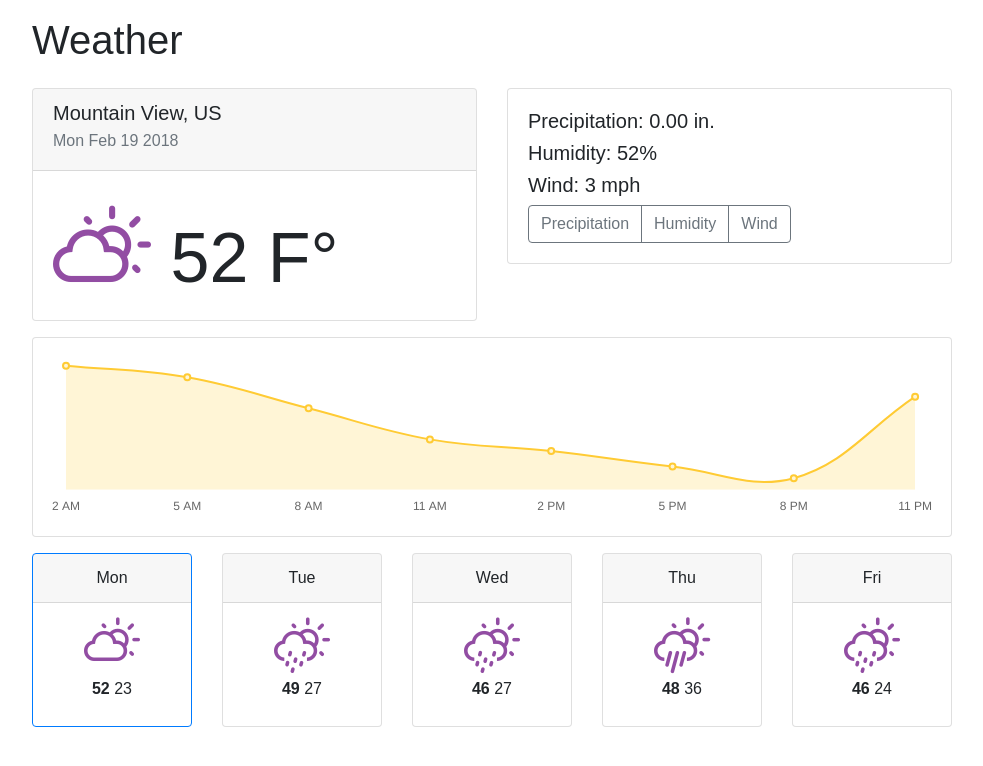
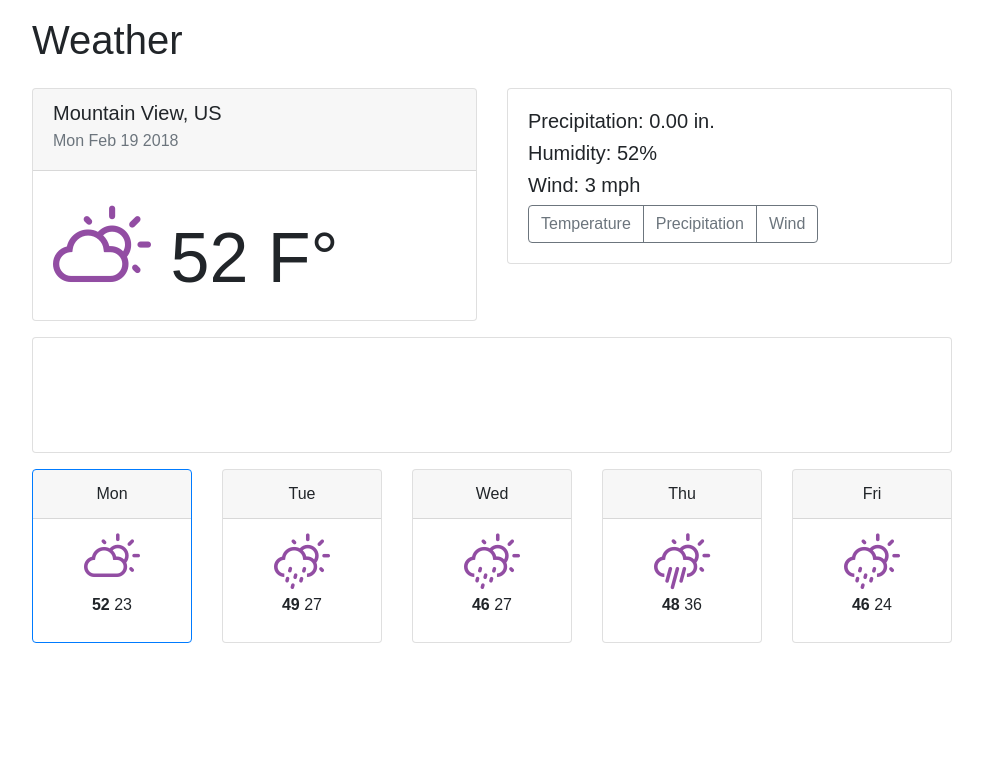
Before and after one commit to jyi468/weather, a React (Create React App) app: page / in a window 1280 px wide. Shown: the top 766 px of the page, without its empty margins (148-1131 px from the left). Built offline with nearby package versions, Linux system fonts and the light colour scheme.

Commit message:
Add changing chart type.

```diff
--- a/src/actions/actions.tsx
+++ b/src/actions/actions.tsx
@@ -10,7 +10,7 @@ export interface ReceiveWeather {
     json: any;
 }
 
-export type WeatherAction = FetchWeather | ReceiveWeather | ChangeDay | ChangeHour; // Add other weather actions here
+export type WeatherAction = FetchWeather | ReceiveWeather | ChangeDay | ChangeHour | ChangeChart; // Add other weather actions here
 
 export interface FetchWeather {
     type: constants.FETCH_WEATHER;
--- a/src/components/weatherChart/WeatherChart.tsx
+++ b/src/components/weatherChart/WeatherChart.tsx
@@ -1,11 +1,12 @@
 import * as React from "react";
-import { Chart } from 'chart.js';
-import {TempScale, WeatherState} from "../../types/types";
+import {Chart} from 'chart.js';
+import {ChartType, TempScale, WeatherState} from "../../types/types";
 
 export interface ChartProps {
     points: any[]
     scale: TempScale;
     dayIndex: number;
+    chartType: ChartType;
     changeHour: (hourIndex: number) => {};
 }
 
@@ -21,18 +22,19 @@ export class WeatherChart extends React.Component<ChartProps, WeatherState> {
     // Do not update component if same day
     shouldComponentUpdate(nextProps: ChartProps) {
         if (nextProps) {
-            return nextProps.dayIndex !== this.props.dayIndex;
+            return (nextProps.dayIndex !== this.props.dayIndex) ||
+                (nextProps.chartType !== this.props.chartType);
         }
 
         return true;
     }
 
     render() {
-        let { points, scale, changeHour } = this.props;
+        let {points, scale, changeHour, chartType} = this.props;
         let ctx = document.getElementById("myChart") as HTMLCanvasElement;
 
         // Fix: do not re render when point is clicked
-        if (ctx) {
+        if (ctx && chartType === ChartType.Temperature) {
             //let progress = document.getElementById('animationProgress');
             const myChart: Chart = new Chart(ctx, {
                 type: 'line',
@@ -49,7 +51,7 @@ export class WeatherChart extends React.Component<ChartProps, WeatherState> {
                 options: {
                     plugins: {
                         datalabels: {
-                            backgroundColor: function(context: any) {
+                            backgroundColor: function (context: any) {
                                 return context.dataset.backgroundColor;
                             },
                             borderRadius: 4,
@@ -101,7 +103,8 @@ export class WeatherChart extends React.Component<ChartProps, WeatherState> {
         return (
             <div className="card p-3">
                 <div className="card-img-top">
-                    <canvas id="myChart" width="400" height="75"></canvas>
+                    {chartType === ChartType.Temperature &&
+                    <canvas id="myChart" width="400" height="75"></canvas>}
                 </div>
             </div>
 
--- a/src/components/weatherSelector/WeatherSelector.tsx
+++ b/src/components/weatherSelector/WeatherSelector.tsx
@@ -1,14 +1,15 @@
 import * as React from 'react';
-import {Wind} from '../../types/types';
+import {Wind, ChartType} from '../../types/types';
 
 export interface WeatherSelectorProps {
     precipitation: number;
     humidity: number;
     wind: Wind;
+    selectChartType: (chartType: ChartType) => {};
 }
 
 export const WeatherSelector: React.SFC<WeatherSelectorProps> = (props) => {
-    const { precipitation, humidity, wind } = props;
+    const { precipitation, humidity, wind, selectChartType } = props;
 
     return (
         <div className="card">
@@ -23,9 +24,22 @@ export const WeatherSelector: React.SFC<WeatherSelectorProps> = (props) => {
                     Wind: {Math.round(wind.speed)} mph
                 </h5>
                 <div className="btn-group" role="group">
-                    <button type="button" className="btn btn-outline-secondary">Precipitation</button>
-                    <button type="button" className="btn btn-outline-secondary">Humidity</button>
-                    <button type="button" className="btn btn-outline-secondary">Wind</button>
+                    <button
+                        id="temperature"
+                        type="button"
+                        className="btn btn-outline-secondary"
+                        onClick={() => selectChartType(ChartType.Temperature)}>Temperature</button>
+                    <button
+                        id="precipitation"
+                        type="button"
+                        className="btn btn-outline-secondary"
+                        onClick={() => selectChartType(ChartType.Precipitation)}>Precipitation</button>
+                    <button
+                        id="wind"
+                        type="button"
+                        className="btn btn-outline-secondary"
+                        onClick={() => selectChartType(ChartType.Wind)}>Wind</button>
+                    {/*<button type="button" className="btn btn-outline-secondary">Humidity</button>*/}
                 </div>
             </div>
         </div>
--- a/src/containers/WeatherChartContainer.tsx
+++ b/src/containers/WeatherChartContainer.tsx
@@ -9,11 +9,12 @@ export interface ChartContainer {
     points: any[];
 }
 
-export function mapStateToProps({ scale, dayIndex }: WeatherState, { points }: ChartContainer) {
+export function mapStateToProps({ scale, dayIndex, chartType }: WeatherState, { points }: ChartContainer) {
     return {
         points,
         scale,
-        dayIndex
+        dayIndex,
+        chartType
     };
 }
 
--- a/src/containers/WeatherSelectorContainer.tsx
+++ b/src/containers/WeatherSelectorContainer.tsx
@@ -21,10 +21,10 @@ export function mapStateToProps({ chartType }: WeatherState, { precipitation, hu
     };
 }
 
-export function mapDispatchToProps(dispatch: ThunkDispatch<WeatherState, void, Action>, { chartType }: SelectorContainer) {
+export function mapDispatchToProps(dispatch: ThunkDispatch<WeatherState, void, Action>) {
     return {
         // Change chart type
-        selectChartType: () => dispatch(actions.changeChart(chartType))
+        selectChartType: (chartType: ChartType) => dispatch(actions.changeChart(chartType))
     }
 }
 
--- a/src/reducers/reducers.tsx
+++ b/src/reducers/reducers.tsx
@@ -1,6 +1,6 @@
 import { WeatherAction } from "../actions/actions";
 import {WeatherState, TempScale, Weather, ChartType} from '../types/types';
-import {RECEIVE_WEATHER, CHANGE_DAY, CHANGE_HOUR} from "../constants/constants";
+import {RECEIVE_WEATHER, CHANGE_DAY, CHANGE_HOUR, CHANGE_CHART} from "../constants/constants";
 
 export function weather(state: WeatherState, action: WeatherAction): WeatherState {
     switch (action.type) {
@@ -15,7 +15,7 @@ export function weather(state: WeatherState, action: WeatherAction): WeatherStat
                 hourIndex: 0,
                 city: json.city.name,
                 country: json.city.country,
-                chartType: ChartType.Precipitation,
+                chartType: ChartType.Temperature,
                 scale: TempScale.F,
                 days: json.list.reduce((accumulator: any, hour: any, currentIndex: number) => {
                     let weather = getWeather(hour.weather[0].description);
@@ -64,6 +64,8 @@ export function weather(state: WeatherState, action: WeatherAction): WeatherStat
             return {...state, dayIndex: action.dayIndex};
         case CHANGE_HOUR:
             return {...state, hourIndex: action.hourIndex};
+        case CHANGE_CHART:
+            return {...state, chartType: action.chartType};
         default:
             return state;
     }
--- a/src/types/types.tsx
+++ b/src/types/types.tsx
@@ -43,7 +43,8 @@ export enum TempScale {
 export enum ChartType {
     Temperature,
     Precipitation,
-    Wind
+    Wind,
+    Humidity
 }
 
 export enum Weather {
```
